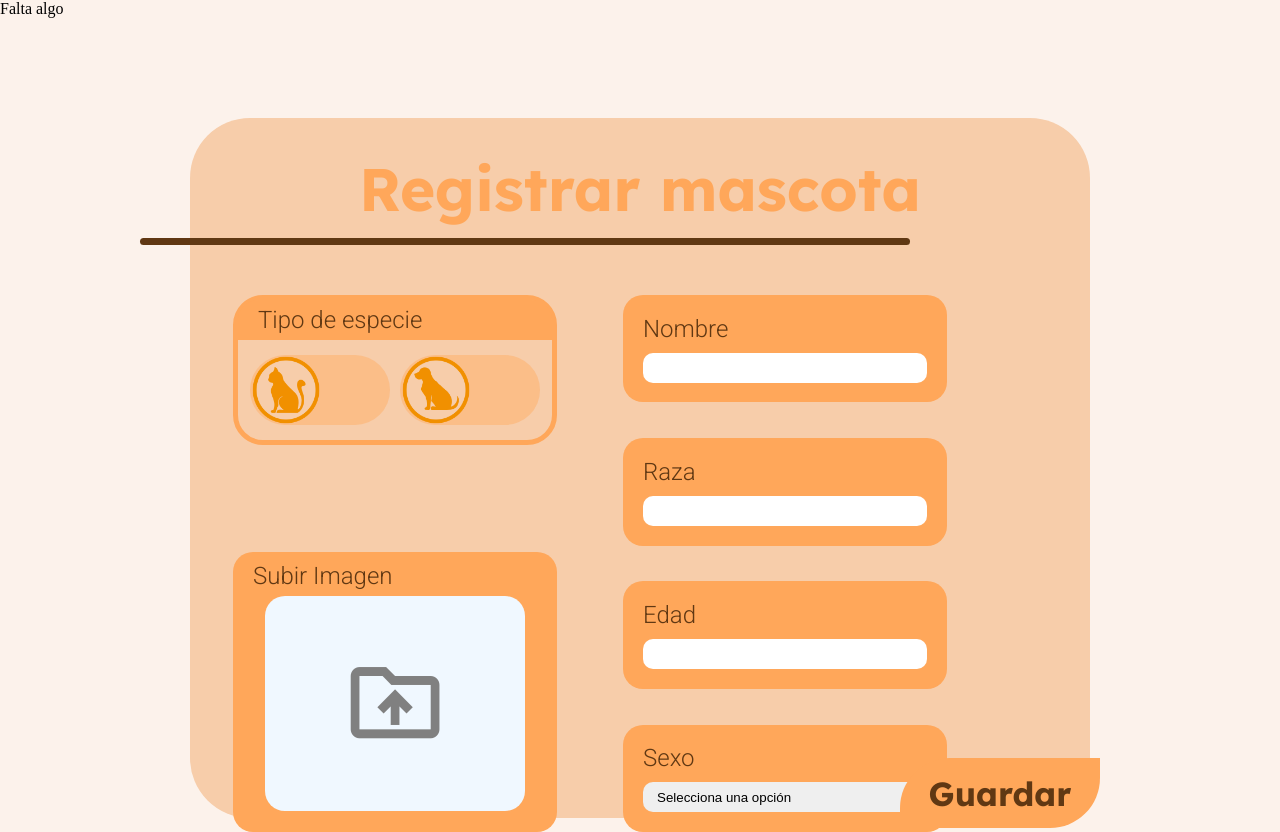
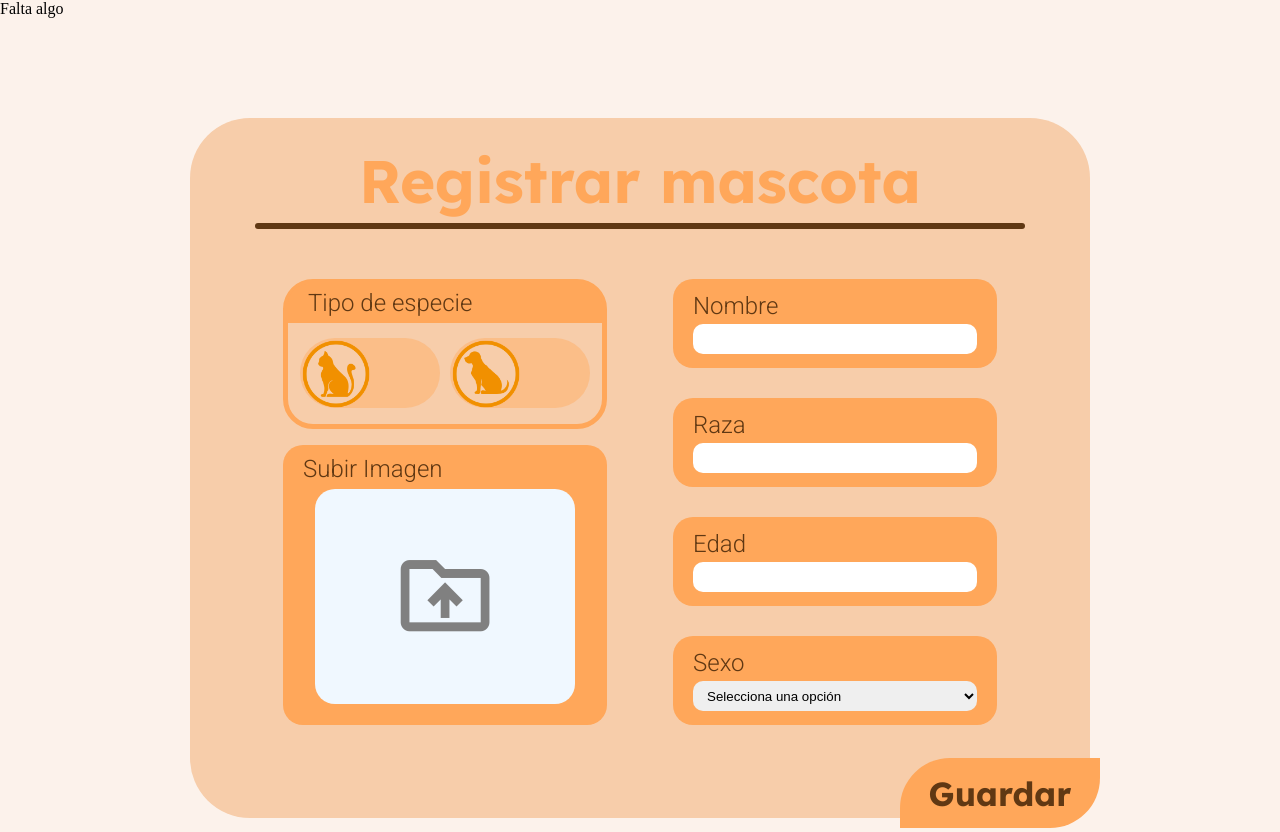
Before and after one commit to Busferis/great_pet, a PHP site: page /registro_mascotas.php in a window 1280 px wide. Run offline with PHP 8.4, Linux system fonts and the light colour scheme; some web fonts are replaced.

Commit message:
ultima act

```diff
--- a/api/usuarioModel.php
+++ b/api/usuarioModel.php
@@ -4,7 +4,8 @@
 	/**
 	 *
 	 */
-	class Usuario
+
+	 class Usuario
 	{
 
 		public $db;
@@ -64,7 +65,7 @@
 
 			$id_usuario = $parameters[0];
 
-			$response = $this->db->query("SELECT * FROM mascotas WHERE id_usuarios=$id_usuario");
+			$response = $this->db->query("SELECT * FROM mascotas WHERE id_usuario=$id_usuario");
 
 			$list = array("errno" => 400, "error" => "No hay mascota");
 
--- a/css/registrar_mascota.css
+++ b/css/registrar_mascota.css
@@ -360,7 +360,13 @@ input[type=submit]:hover{
 }
 
 
-
+.estructura_from {
+    display: flex;
+    flex-direction: column;
+    width: 100%;
+    justify-content: center;
+    align-items: center;
+}
 
 
 /*                    termina botones perros gatos                      */
--- a/qr.html
+++ b/qr.html
@@ -273,7 +273,7 @@
             })
         }
 
-        tarjeta_qr_contenedor.innerHTML = tarjeta_qr_contenedor.innerHTML + '<a href="registrar_mascota.html"><div class="tarjetas_mascotas_qr_añadir_mascota"><div class="contenedor_mas_a_m"><span class="material-icons-outlined mas_añadir_m">add</span><div class="texto_añadir_mascota roboto2"><P>AÑADIR MASCOTA</P></div></div></div></a>';
+        tarjeta_qr_contenedor.innerHTML = tarjeta_qr_contenedor.innerHTML + '<a href="registro_mascotas.php"><div class="tarjetas_mascotas_qr_añadir_mascota"><div class="contenedor_mas_a_m"><span class="material-icons-outlined mas_añadir_m">add</span><div class="texto_añadir_mascota roboto2"><P>AÑADIR MASCOTA</P></div></div></div></a>';
 
     })
     function descargarQr(nombre, id) {
--- a/registro_mascotas.php
+++ b/registro_mascotas.php
@@ -77,7 +77,7 @@ else{
     <main>
         <div class="contenedor-MAS-main-adopcion">
             <div class="caja_principal1">
-                <form action="" method="POST" enctype="multipart/form-data">
+                <form action="" method="POST" enctype="multipart/form-data" class="estructura_from">
 
                     <div class="titulo_principal lexend">
                         <P>Registrar mascota</P>
```
Also changed, not shown: css/qr.css (+5 -3 lines).
